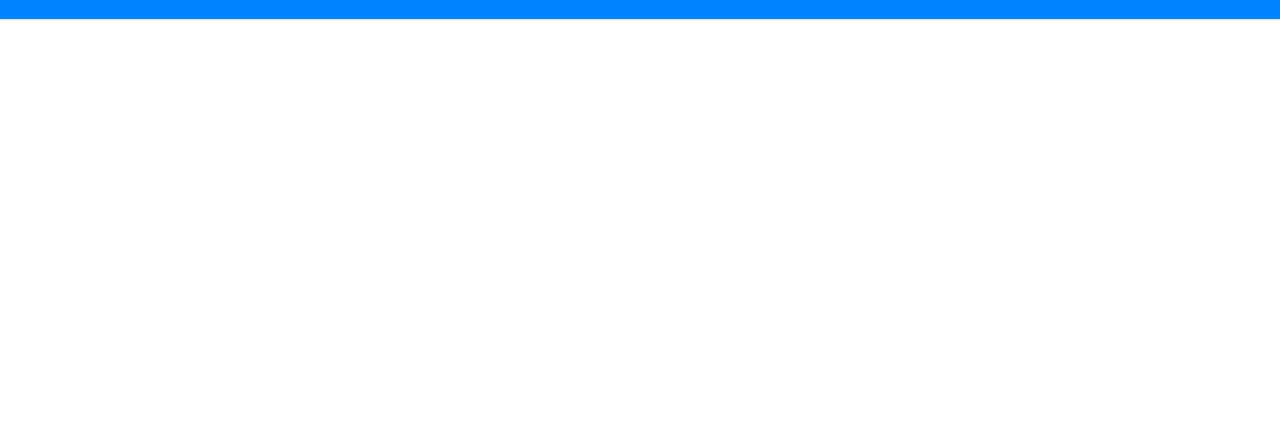
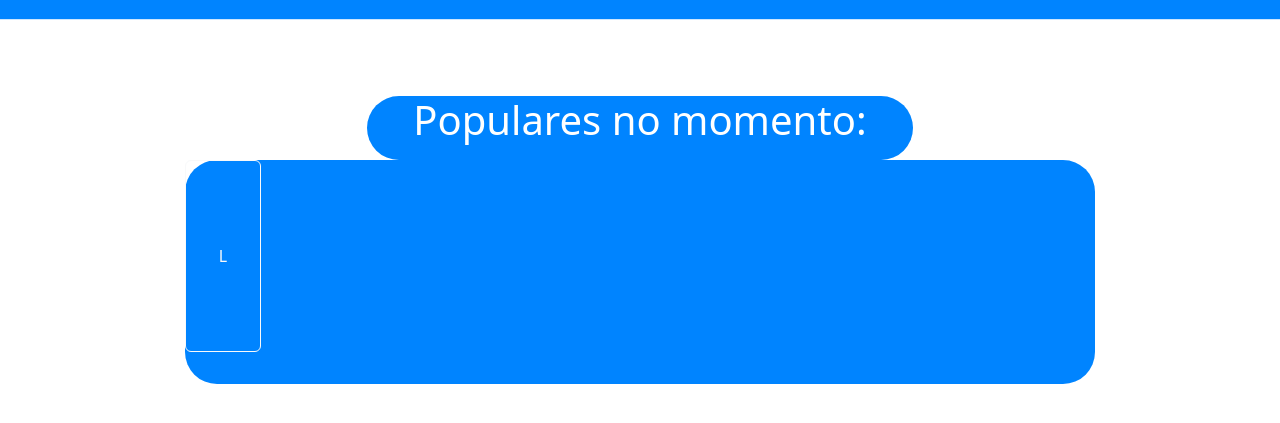
Before and after one commit to Programetes/Desc-ing, a PHP site: page / in a window 1280 px wide. Shown: the part 116-539 px from the top of the page. Run offline with PHP 8.4, Linux system fonts and the light colour scheme.

Commit message:
Continuação página

```diff
--- a/css/estilo.css
+++ b/css/estilo.css
@@ -1,4 +1,19 @@
 header{
     background-color: aqua;
-    box-shadow: 0 1.2rem rgb(0, 132, 255);
+    box-shadow: 0 1.2rem #0084ff;
 }
+.tituloContainer{
+    text-align: center;
+    background-color: #0084ff;
+    color: #FFF;
+    border-radius: 2rem;
+    height: 4rem;
+}
+.jogosDoMomento{
+    height: 14rem;
+    border-radius: 2rem;
+    background-color: #0084ff;
+}
+.jogosDoMomento button{
+    height: 12rem;
+}
--- a/index.html
+++ b/index.html
@@ -35,9 +35,14 @@
                 </div>
             </nav>
         </header>
-        <section class="jogosPopularesContainer">
-            <div class="jogosPopularesTítulo">
-                <!-- <h1>Populares no momento:</h1> -->
+        <section class="container text-align-center pt-5">
+            <div class="container d-flex flex-column align-items-center justify-content-center mt-5">
+                <div class="col-6 tituloContainer">
+                    <h1>Populares no momento:</h1>
+                </div>
+                <div class="col-10 jogosDoMomento">
+                    <button type="button" class="col-1 btn btn-outline-light">L</button>
+                </div>
             </div>
             <div class="jogosPopulares">
                 <div class="jogosPopularesLeft">
```
